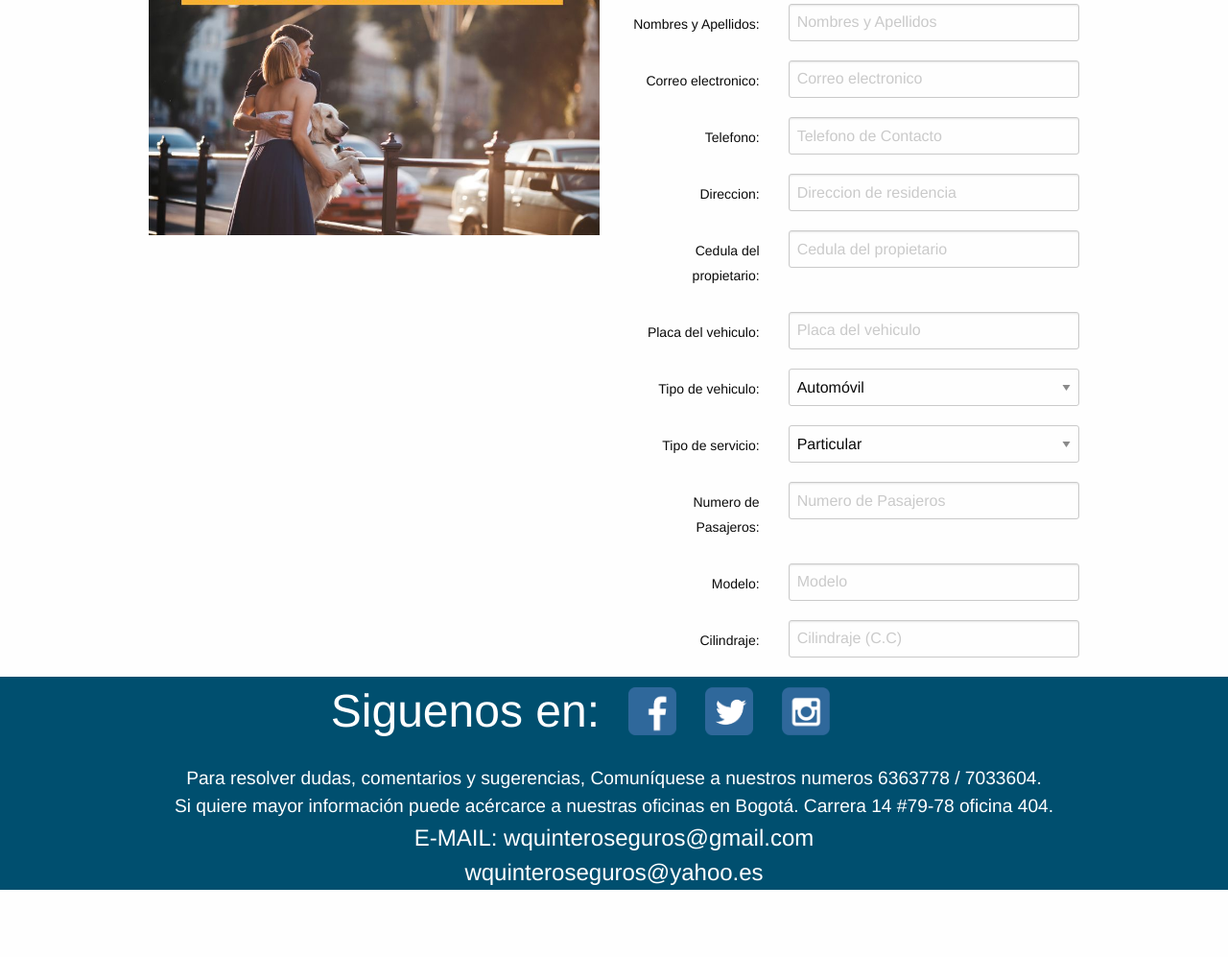
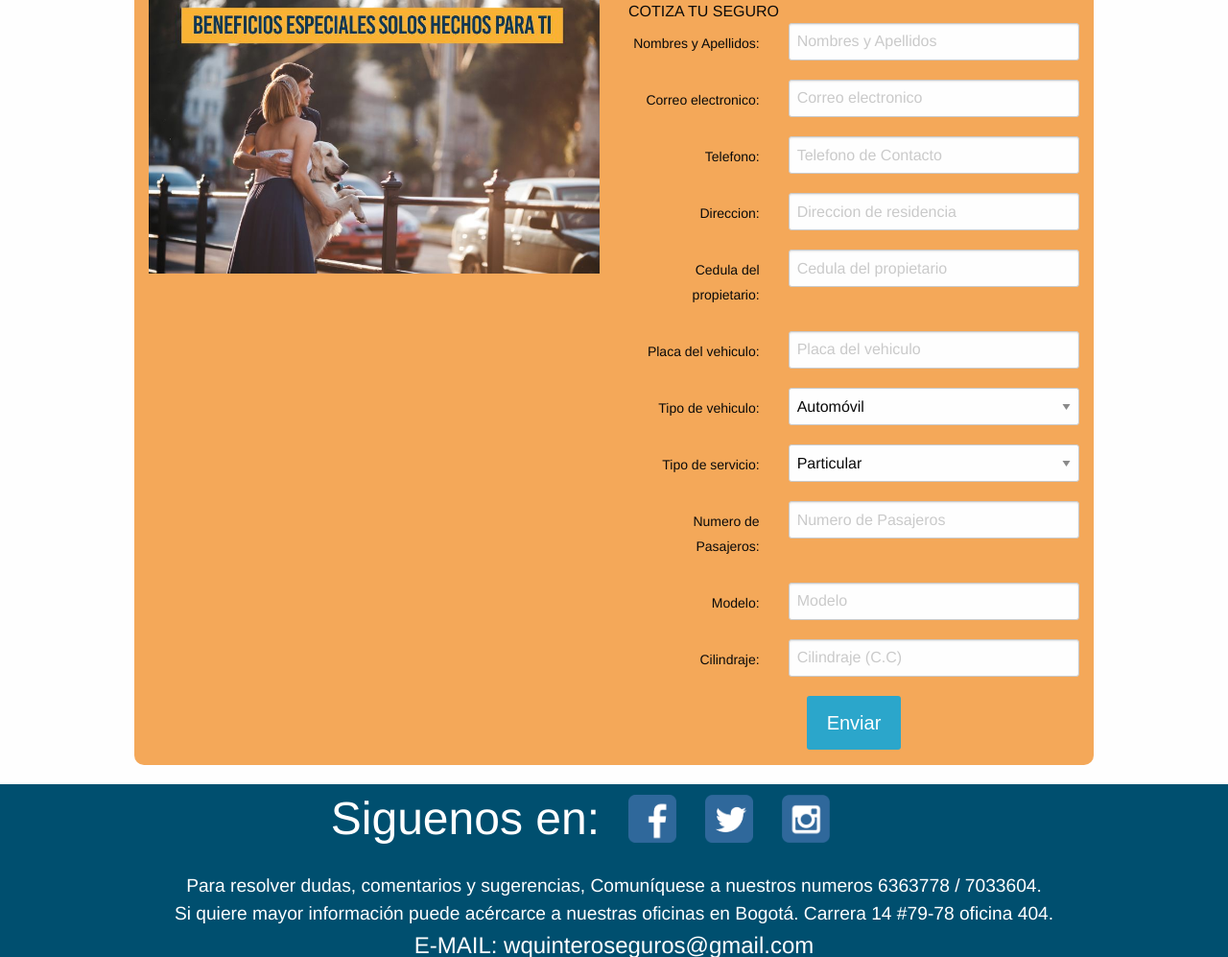
Before and after one commit to williamquintero/williamquintero.github.io, a plain HTML site: page pages/soat.html in a window 1280 px wide. Shown: the part 1076-2073 px from the top of the page at 96% size. Before the commit the page ends 2003 px from the top, so only its background shows below. Drawn offline with Linux system fonts and the light colour scheme.

Commit message:
no message

```diff
--- a/css/app.css
+++ b/css/app.css
@@ -214,3 +214,13 @@
 #footer-follow{
     margin-bottom: 20px;
 }
+#asure-form{
+    background: #F4A859;
+    border-radius: 10px;
+    margin-top: 20px;
+    margin-bottom: 20px;
+}
+#asure-img{
+    margin-top: 20px;
+    border-radius: 10px;
+}
--- a/pages/soat.html
+++ b/pages/soat.html
@@ -70,7 +70,7 @@
     <div id="main-container">
         <section>
             <div id="asure-form" class="row">
-                <div class="column small-12 medium-6">
+                <div id="asure-img" class="column small-12 medium-6">
                     <img src="../assets/img/img-soat.jpg" alt="soat"/>
                 </div>
                 <div class="column">
@@ -200,6 +200,9 @@
                                 <input type="number" id="middle-label" placeholder="Cilindraje (C.C)">
                             </div>
                         </div>
+                        <div class="row align-center">
+                                <button type="submit" class="button large">Enviar</a>
+                        </div>
                     </form>
                 </div>
             </div>
```
